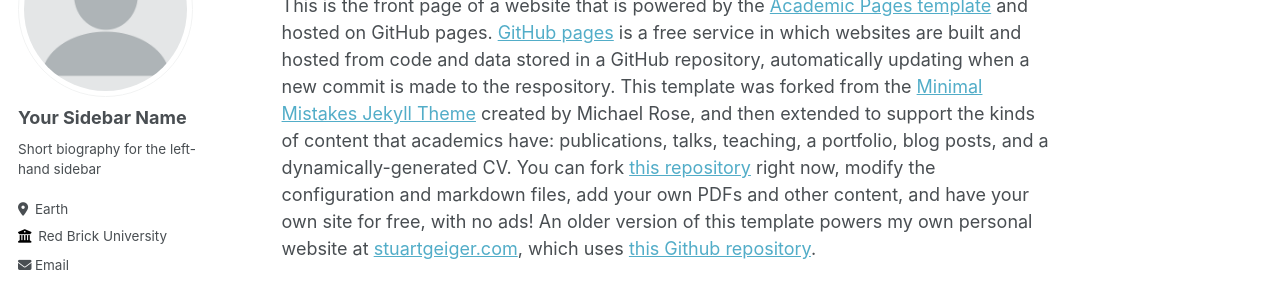
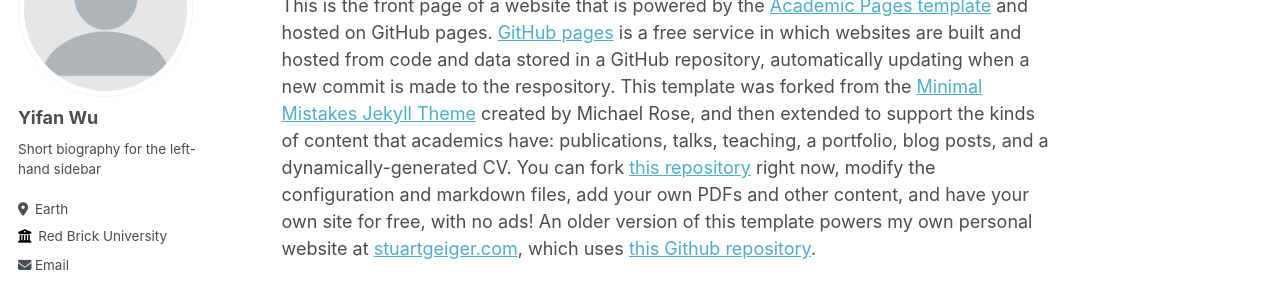
Before and after one commit to Wuyf19970105/Wuyf19970105.github.io, a Jekyll site: the page built from _pages/about.md, in a window 1280 px wide. Shown: the part 184-471 px from the top of the page. Built offline with Jekyll 4.4.1, drawn with Linux system fonts in a browser that asks for light colours; some web fonts are replaced.

Commit message:
Update _config.yml
Signed-off-by: Yifan Wu <148335396+Wuyf19970105@users.noreply.github.com>

```diff
--- a/_config.yml
+++ b/_config.yml
@@ -22,7 +22,7 @@
 author:
   # Biographic information
   avatar           : "profile.png"
-  name             : "Your Sidebar Name"
+  name             : "Yifan Wu"
   pronouns         : # example: "she/her"
   bio              : "Short biography for the left-hand sidebar"
   location         : "Earth"
```
